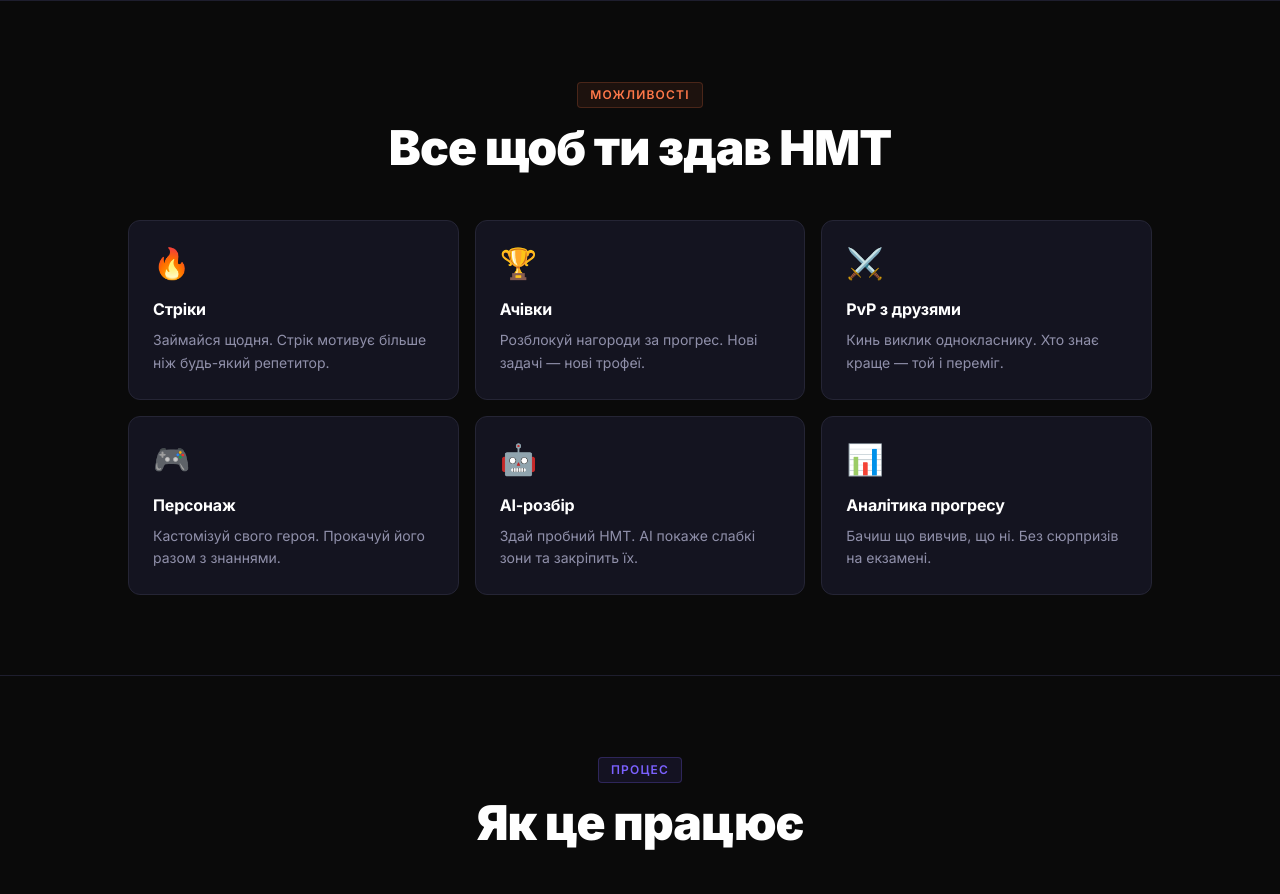
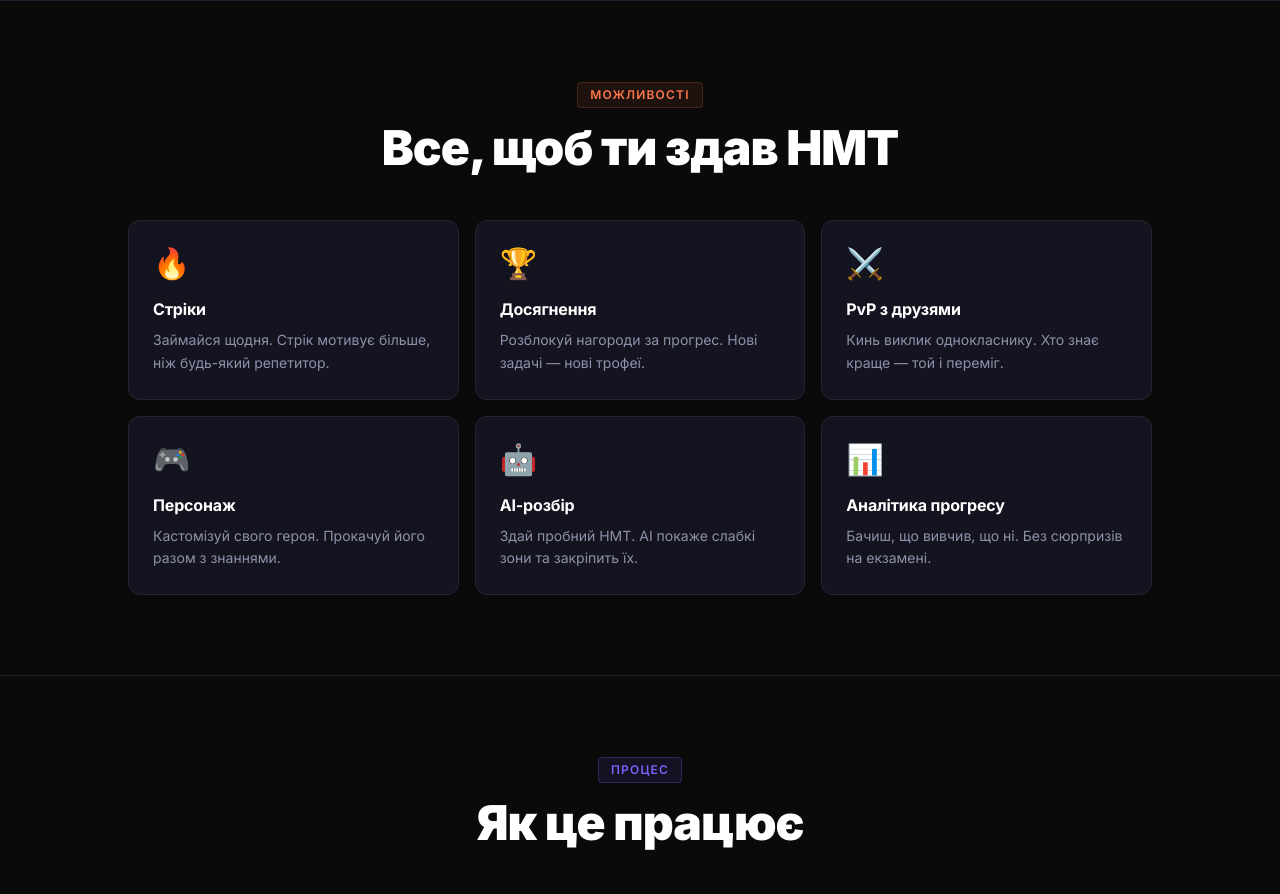
Before and after one commit to yarutiun/landing-nmt, a Next.js app: page / in a window 1280 px wide. Shown: the part 1800-2694 px from the top of the page. Built offline with nearby package versions, Linux system fonts and the light colour scheme; no server answers.

Commit message:
Update FeaturesSection.tsx

```diff
--- a/components/FeaturesSection.tsx
+++ b/components/FeaturesSection.tsx
@@ -6,11 +6,11 @@ const features = [
   {
     icon: '🔥',
     title: 'Стріки',
-    description: 'Займайся щодня. Стрік мотивує більше ніж будь-який репетитор.',
+    description: 'Займайся щодня. Стрік мотивує більше, ніж будь-який репетитор.',
   },
   {
     icon: '🏆',
-    title: 'Ачівки',
+    title: 'Досягнення',
     description: 'Розблокуй нагороди за прогрес. Нові задачі — нові трофеї.',
   },
   {
@@ -31,7 +31,7 @@ const features = [
   {
     icon: '📊',
     title: 'Аналітика прогресу',
-    description: 'Бачиш що вивчив, що ні. Без сюрпризів на екзамені.',
+    description: 'Бачиш, що вивчив, що ні. Без сюрпризів на екзамені.',
   },
 ]
 
@@ -58,7 +58,7 @@ export default function FeaturesSection() {
             className="text-3xl sm:text-4xl lg:text-5xl font-black"
             style={{ letterSpacing: '-0.02em' }}
           >
-            Все щоб ти здав НМТ
+            Все, щоб ти здав НМТ
           </h2>
         </div>
 
```
